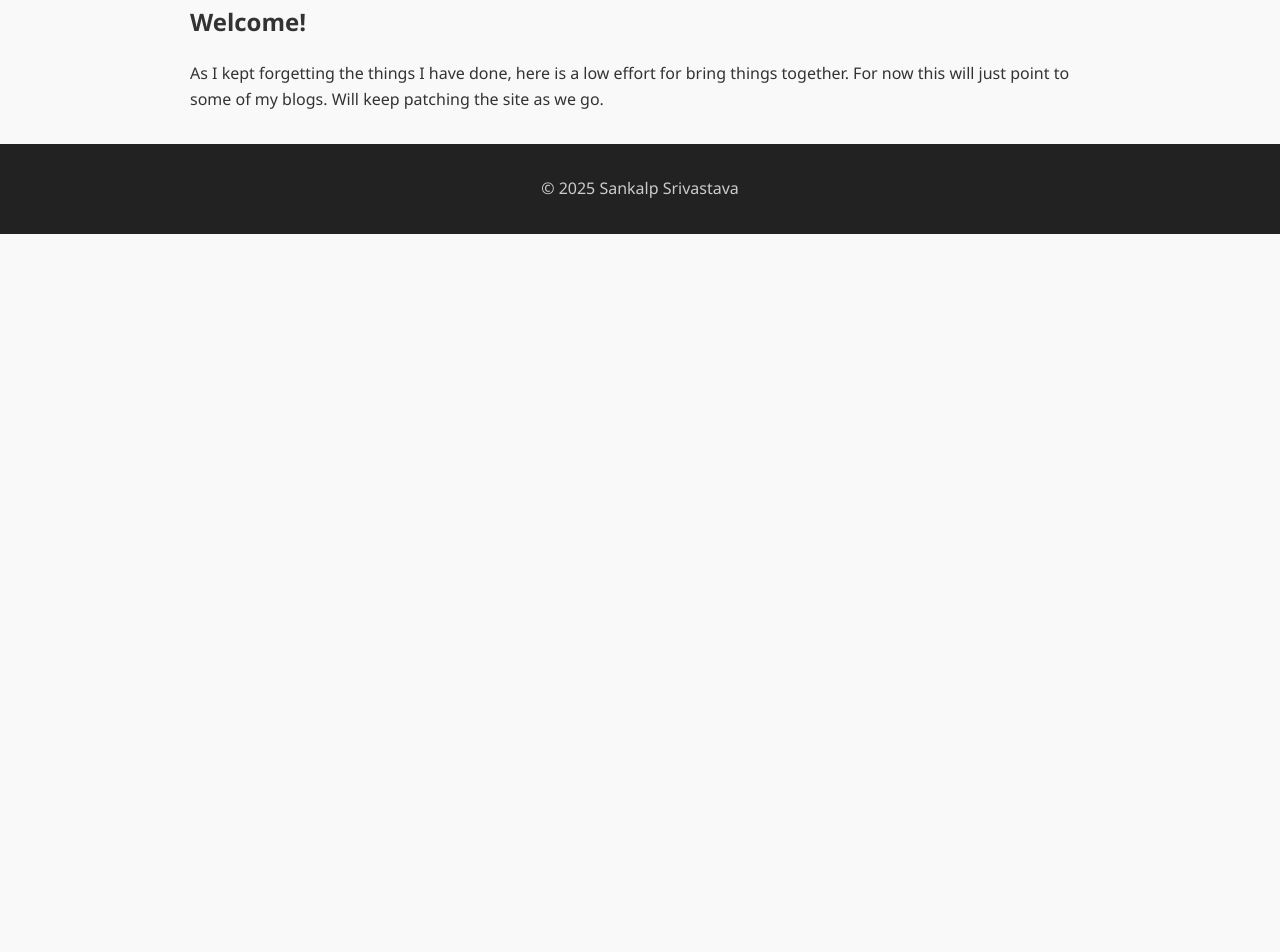
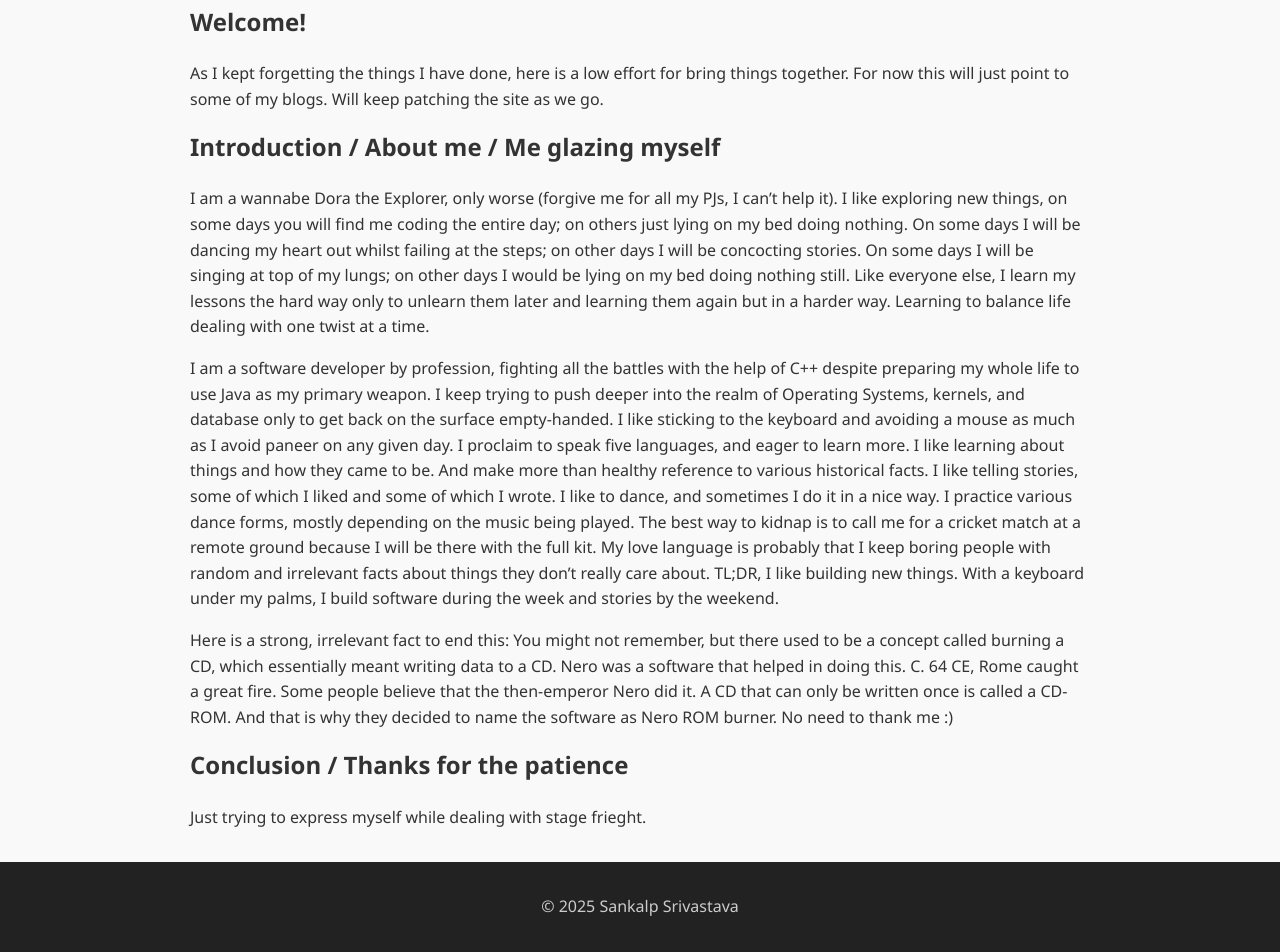
Before and after one commit to Goku1999/SankalpSrivastavaIntro, a plain HTML site: page index.html in a window 1280 px wide. Shown: the part 244-1196 px from the top of the page. Before the commit the page ends 800 px from the top, so only its background shows below. Drawn offline with Linux system fonts and the light colour scheme.

Commit message:
Added intro

```diff
--- a/index.html
+++ b/index.html
@@ -20,10 +20,43 @@
   </header>
 
   <main>
-    <section class="intro">
+    <section class="welcome">
       <h2>Welcome!</h2>
 	  <p>As I kept forgetting the things I have done, here is a low effort for bring things together. For now this will just point to some of my blogs. Will keep patching the site as we go. </p>
     </section>
+	<section class="intro">
+	  <h2>Introduction / About me / Me glazing myself </h2>
+	  <p>
+	  	  I am a wannabe Dora the Explorer, only worse (forgive me for all my PJs, I can’t help it). I like exploring new things, on some days you will find me coding the entire day; on others just lying on my bed doing nothing.
+		  On some days I will be dancing my heart out whilst failing at the steps; on other days I will be concocting stories. On some days I will be singing at top of my lungs; on other days I
+		  would be lying on my bed doing nothing still. Like everyone else, I learn my lessons the hard way only to unlearn them later and learning them again but in a harder way. Learning to balance
+		  life dealing with one twist at a time.
+	  </p>
+
+	  <p>
+	     I am a software developer by profession, fighting all the battles with the help of C++ despite preparing my whole life to use Java as my primary weapon. I keep trying to push deeper into the realm of
+		 Operating Systems, kernels, and database only to get back on the surface empty-handed. I like sticking to the keyboard and avoiding a mouse as much as I avoid paneer on any given day.
+		 I proclaim to speak five languages, and eager to learn more. I like learning about things and how they came to be. And make more than healthy reference to various historical facts. I like
+		 telling stories, some of which I liked and some of which I wrote. I like to dance, and sometimes I do it in a nice way. I practice various dance forms, mostly depending on the music being played.
+		 The best way to kidnap is to call me for a cricket match at a remote ground because I will be there with the full kit. My love language is probably that I keep boring people with random and irrelevant facts about things
+		 they don’t really care about.
+
+		 TL;DR, I like building new things. With a keyboard under my palms, I build software during the week and stories by the weekend.
+	  </p>
+
+	  <p>
+	    Here is a strong, irrelevant fact to end this:
+		You might not remember, but there used to be a concept called burning a CD, which essentially meant writing data to a CD. Nero was a software that helped in doing this.
+		C. 64 CE, Rome caught a great fire. Some people believe that the then-emperor Nero did it. A CD that can only be written once is called a CD-ROM. And that is why they decided to name the
+		software as Nero ROM burner. No need to thank me :)
+	  </p>
+
+	</section>
+	<section class="conclusion">
+		<h2>Conclusion / Thanks for the patience </h2>
+		<p>
+		  Just trying to express myself while dealing with stage frieght.
+		</p>
   </main>
 
   <footer>
```
